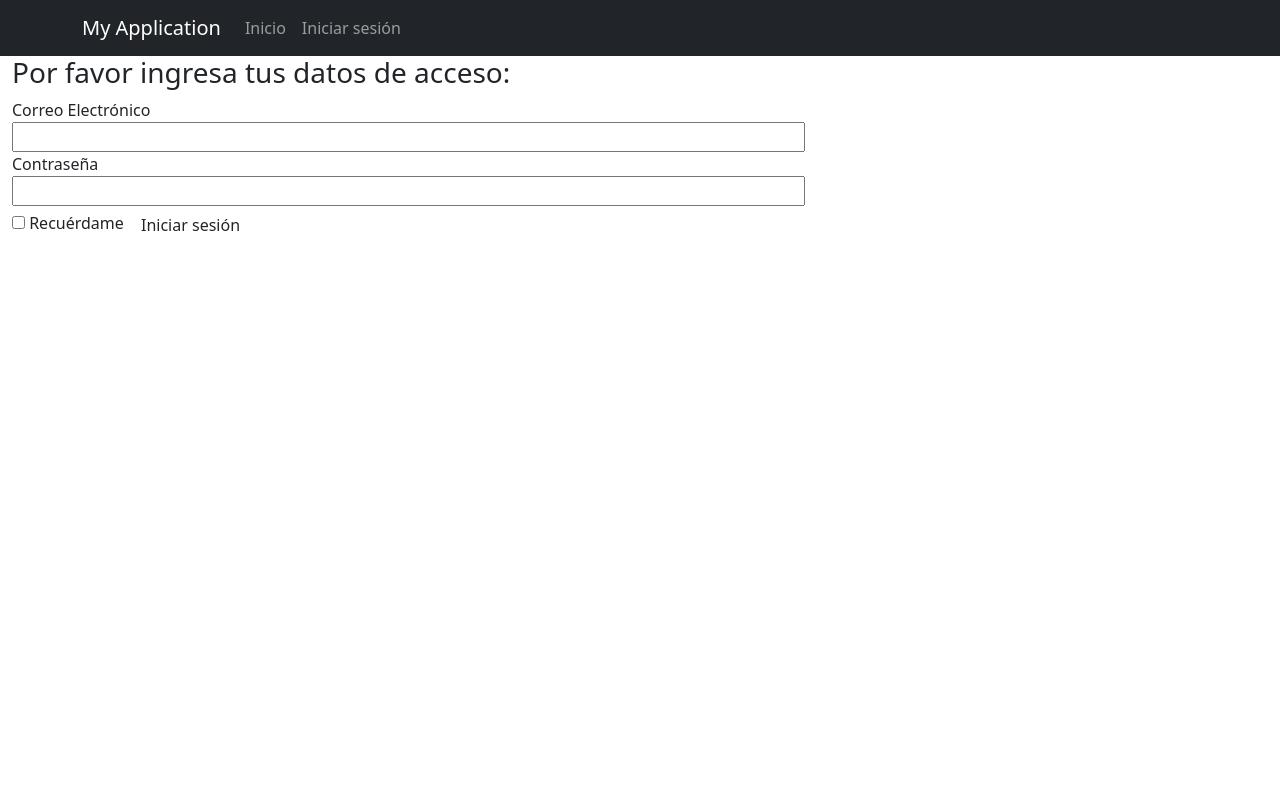
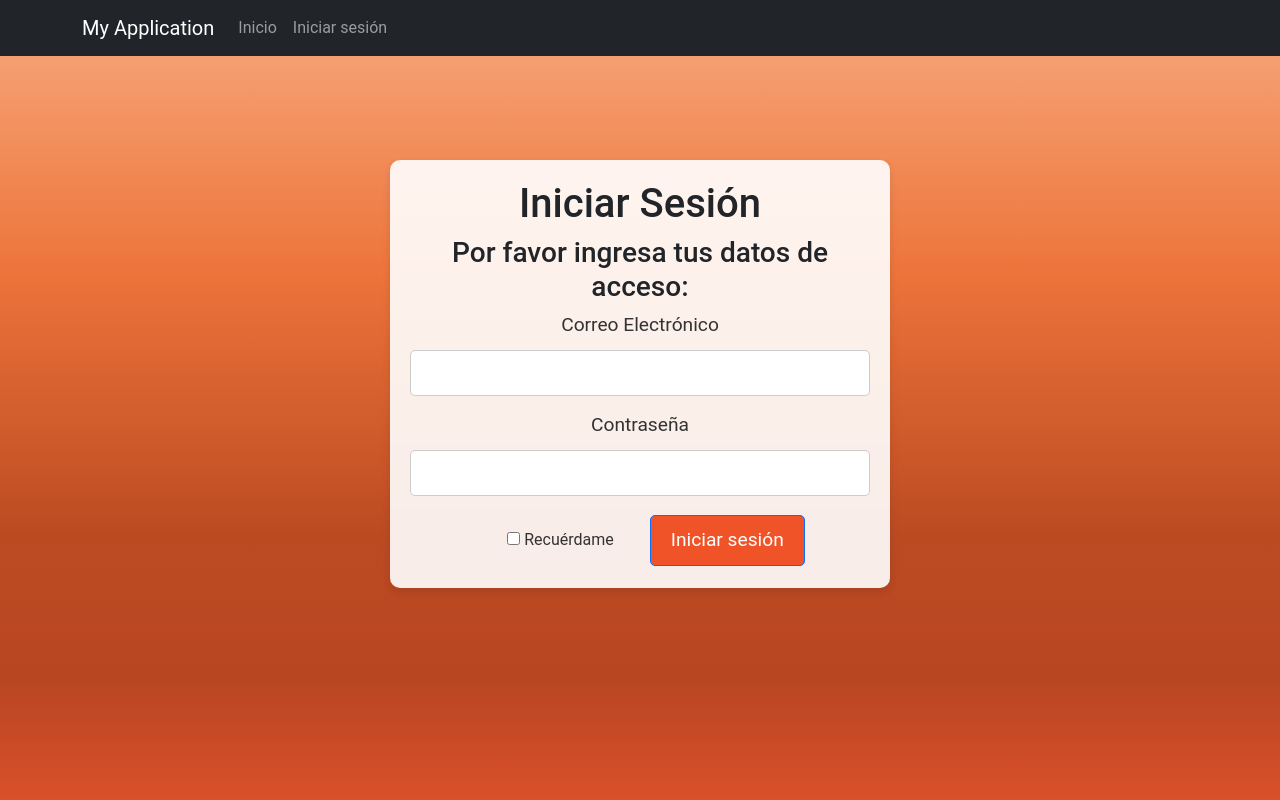
Before and after one commit to SlippedWave/most_efficient_route, a Flask app: page /iniciar_sesion in a window 1280 px wide. Run offline with Flask 3, Linux system fonts and the light colour scheme; some libraries are stand-ins or nearby versions.

Commit message:
correcciones del style para index y login

```diff
--- a/app/static/js/splash.js
+++ b/app/static/js/splash.js
@@ -2,5 +2,5 @@
     // Esperar 3 segundos y luego redireccionar
     setTimeout(function() {
         window.location.href = "/home"; // Cambia '/home' a la ruta de tu página principal
-    }, 1000);
+    }, 2000);
 });
--- /dev/null
+++ b/app/static/styles/login.css
@@ -0,0 +1,84 @@
+/* Aplicar el mismo estilo al fondo de html y body */
+html, body {
+    /* height: 100%; */
+    margin: 0;
+    background: linear-gradient(180deg, rgba(246,164,119,1) 4%, rgba(237,116,59,1) 34%, rgba(188,74,33,1) 67%, rgba(185,70,34,1) 85%, rgba(217,80,42,1) 100%);
+    background-attachment: fixed;
+    font-family: "Roboto", sans-serif;
+}
+
+.fixed-top {
+	position: none;
+
+}
+
+.navbar {
+	z-index: 1;
+}
+
+/* Estilo para el mensaje de alerta*/
+.alert {
+	position: fixed;
+	z-index: 100;
+    bottom: 20px;  /* Espacio desde la parte inferior de la pantalla */
+    left: 50%;  /* Centra la alerta horizontalmente */
+    transform: translateX(-50%);  /* Ajusta la posición horizontal al centro */
+    max-width: 90%;  /* Evita que sea demasiado ancha */
+    box-shadow: 0 4px 8px rgba(0, 0, 0, 0.2);
+}
+
+/* Estilo para la unidad de login similar a la hero-unit */
+.login-unit {
+    max-width: 500px;
+    margin: 20vh auto;
+    padding: 20px;
+    background-color: rgba(255, 255, 255, 0.9); /* Fondo blanco con transparencia */
+    border-radius: 10px;
+    box-shadow: 0 4px 8px rgba(0, 0, 0, 0.1);
+    text-align: center;
+}
+
+/* Estilo para las etiquetas de los campos de formulario */
+.control-label {
+    font-size: 1.2em;
+    color: #333;
+    margin-bottom: 10px;
+}
+
+/* Estilo para los campos de entrada del formulario */
+.form-control {
+    width: 100%;
+    padding: 10px;
+    margin-bottom: 15px;
+    border-radius: 5px;
+    border: 1px solid #ccc;
+}
+
+/* Estilo para los mensajes de error */
+.text-danger {
+    color: #e04522;
+    font-weight: bold;
+}
+
+/* Estilo del botón */
+.btn-primary {
+    font-size: 1.2em;
+    color: #fff;
+    background-color: #f05328;
+    padding: 10px 20px;
+    border-radius: 5px;
+    transition: background-color 0.3s ease, transform 0.3s ease;
+}
+
+.btn-primary:hover {
+    background-color: #e04522;
+    transform: scale(1.05);
+}
+
+/* Estilo para el checkbox */
+.checkbox {
+    margin-bottom: 15px;
+    font-size: 1em;
+    color: #333;
+	margin: 1em 2em;
+}
--- a/app/static/styles/splash.css
+++ b/app/static/styles/splash.css
@@ -22,7 +22,7 @@
 .logo {
     width: 20vw; /* Un ancho relativo que se ajuste proporcionalmente al ancho de la ventana */
     max-width: 300px; /* Tamaño máximo para evitar que crezca demasiado en pantallas grandes */
-    animation: fadeIn 2s ease-in-out;
+    animation: fadeIn 1s ease-in-out;
 }
 
 .project-name {
@@ -30,7 +30,7 @@
     font-size: max(2.5em); /* Tamaño máximo del texto */
     color: white;
     margin-top: 20px;
-    animation: fadeIn 3s ease-in-out;
+    animation: fadeIn 1s ease-in-out;
 }
 
 .progress-bar {
@@ -47,7 +47,7 @@
     width: 0%;
     height: 100%;
     background-color: #f05328;
-    animation: loadProgress 5s linear forwards;
+    animation: loadProgress 2s linear forwards;
     border-radius: 4px;
 }
 
--- a/app/templates/auth/login.html
+++ b/app/templates/auth/login.html
@@ -1,35 +1,42 @@
 {% extends "base.html" %}
 
 {% block middle_column %}
+
+{% block head %}
+<link rel="stylesheet" href="{{ url_for('static', filename='styles/login.css') }}">
+{% endblock %}
+
+<div class="hero-unit login-unit">
     <h1>Iniciar Sesión</h1>
-<form action="" method="post" name="login" class="form-horizontal well well-large">
-    {{form.hidden_tag()}}
+    <form action="" method="post" name="login" class="form-horizontal">
+        {{ form.hidden_tag() }}
         <h3>Por favor ingresa tus datos de acceso:</h3>
         <div class="control-group">
             <label class="control-label" for="email">Correo Electrónico</label>
             <div class="controls">
-          {{form.email(size=80)}}
+                {{ form.email(size=80, class_="form-control") }}
             </div>
         </div>
         {% for error in form.errors.username %}
-    <span style="color: red;">[{{error}}]</span>
+        <span class="text-danger">[{{ error }}]</span>		<!-- mensajes en rojo para errores -->
         {% endfor %}
-    <div class="control-group">
+        <div class="control-group">		<!-- clase para estilos de bootstrap -->
             <label class="control-label" for="password">Contraseña</label>
             <div class="controls">
-          {{form.password(size=80)}}
+                {{ form.password(size=80, class_="form-control") }}
             </div>
         </div>
         {% for error in form.errors.password %}
-    <span style="color: red;">[{{error}}]</span>
+        <span class="text-danger">[{{ error }}]</span>
         {% endfor %}
-    <div class="control-group">
+        <div class="control-group mt-3">
             <div class="controls">
                 <label class="checkbox">
-            {{form.remember_me}} Recuérdame
+                    {{ form.remember_me }} Recuérdame
                 </label>
-          <button type="submit" class="btn">Iniciar sesión</button>
+                <button type="submit" class="btn btn-primary btn-large">Iniciar sesión</button>
             </div>
         </div>
     </form>
+</div>
 {% endblock %}
```
Also changed, not shown: app/static/styles/index.css (+11 -4 lines). Lines whose indentation alone changed are shown as unchanged.
